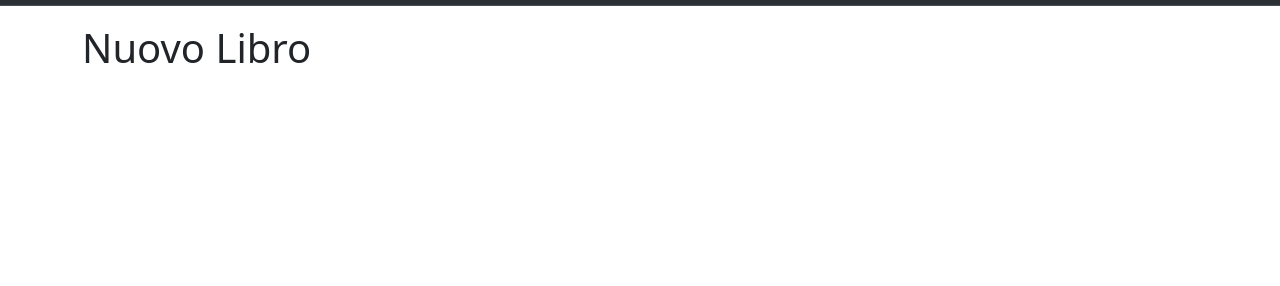
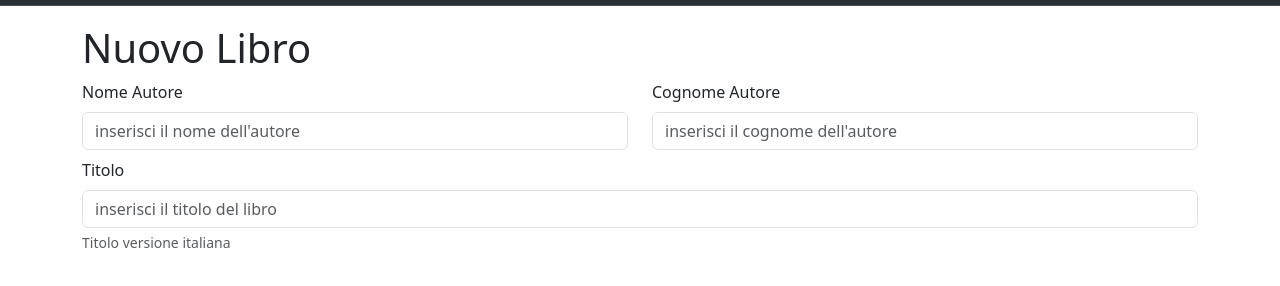
Before and after one commit to LucianaSchembri/html-css-bootstrap-dashboard, a plain HTML site: page nuovo-libro.html in a window 1280 px wide. Shown: the part 72-358 px from the top of the page. Drawn offline with nearby package versions, Linux system fonts and the light colour scheme.

Commit message:
feat: sezione ricerca autore/libro completata

```diff
--- a/nuovo-libro.html
+++ b/nuovo-libro.html
@@ -59,10 +59,29 @@
     <main class="container mt-5 pt-5">
         <h1>Nuovo Libro</h1>
         <!-- sezione form -->
+
+        <!-- sezione ricerca autore-libro -->
         <div class="row">
-            <div class="col"></div>
-            <div class="col"></div>
+            <div class="col-6">
+                <label for="nome-autore" class="form-label fw-medium">Nome Autore</label>
+                <input type="text" class="form-control" id="nome-autore"
+                    placeholder="inserisci il nome dell'autore">
+            </div>
+            <div class="col-6">
+                <label for="cognome-autore" class="form-label fw-medium">Cognome Autore</label>
+                <input type="text" class="form-control" id="cognome-autore"
+                    placeholder="inserisci il cognome dell'autore">
+            </div>
+            <div class="col-12 mt-2">
+                <label for="Titolo-libro" class="form-label fw-medium">Titolo</label>
+                <input type="text" class="form-control" id="Titolo-libro"
+                    placeholder="inserisci il titolo del libro" aria-describedby="suggerimento-imput">
+                <div id="suggerimento-imput" class="form-text">
+                    Titolo versione italiana
+                </div>
+            </div>
         </div>
+        <!-- /sezione ricerca autore-libro -->
         <div class="row">
             <div class="col"></div>
         </div>
@@ -74,7 +93,7 @@
         <div class="row">
             <div class="col"></div>
         </div>
-         <!-- sezione form -->
+        <!-- sezione form -->
 
     </main>
     <script src="https://cdn.jsdelivr.net/npm/bootstrap@5.3.8/dist/js/bootstrap.bundle.min.js"
```
